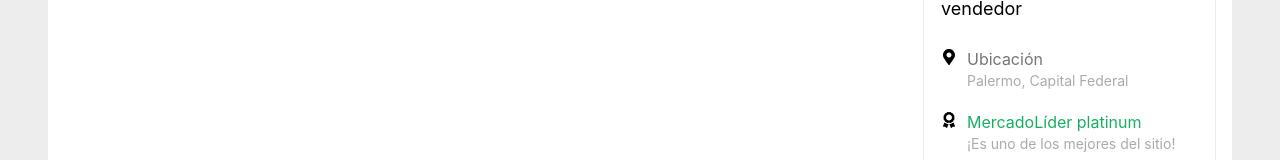
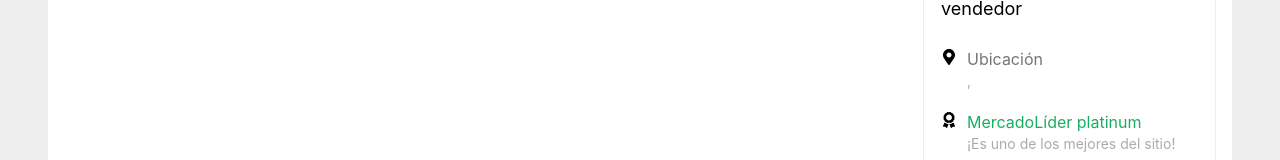
Before and after one commit to lopez-tomas/meli-challenge-frontend, a React (Vite) app: page /items/1 in a window 1280 px wide. Shown: the part 789-949 px from the top of the page. Built offline with nearby package versions, Linux system fonts and the light colour scheme; no server answers.

Commit message:
[FEAT]: Mostrando datos de la dirección del vendedor.

```diff
--- a/src/components/SellerInfo/index.tsx
+++ b/src/components/SellerInfo/index.tsx
@@ -1,8 +1,9 @@
+import { ISeller } from '@/vite-env';
 import { FaMapMarkerAlt, FaAward } from 'react-icons/fa'
 import './styles.sass'
 
 interface Props {
-  seller: any;
+  seller: ISeller;
 }
 
 const SellerInfo: React.FC<Props> = ({ seller }) => {
@@ -15,7 +16,7 @@ const SellerInfo: React.FC<Props> = ({ seller }) => {
           <FaMapMarkerAlt />
           <div>
             <p>Ubicación</p>
-            <p>{seller?.location}</p>
+            <p>{seller?.location?.city}, {seller?.location?.state}</p>
           </div>
         </div>
 
```
